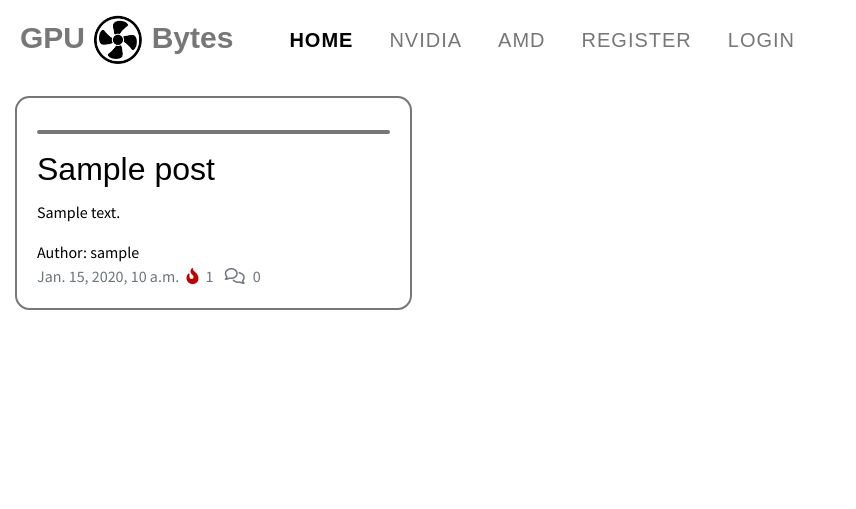
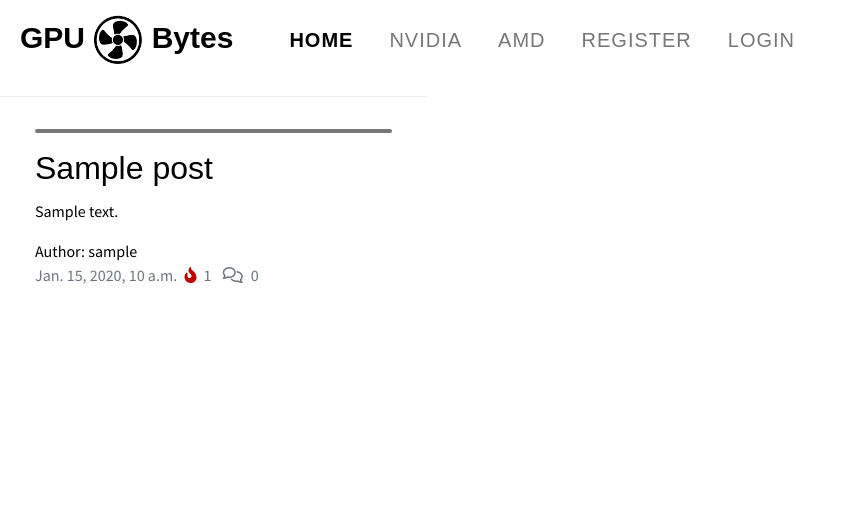
Before and after one commit to AlexanderJWard/gpu-bytes, a Django app: page / in a window 1280 px wide. Shown: the top 509 px of the page, without its empty margins (0-856 px from the left). Run offline with Django 3.2, Linux system fonts and the light colour scheme; tables that the repository leaves empty hold one stand-in row (values such as "Sample post"); some libraries are stand-ins or nearby versions.

Commit message:
Style card hover effects and borders

```diff
--- a/static/css/style.css
+++ b/static/css/style.css
@@ -67,7 +67,7 @@
 }
 
 .navbar-brand {
-    color: #777777;
+    color: #000;
     padding-left: 10px;
     font-family: 'Quicksand', sans-serif;
     font-size: 30px;
@@ -120,7 +120,7 @@
 }
 
 .card {
-    border: 2px solid #777777;
+    border: none;
     border-radius: .90rem;
 }
 
@@ -129,8 +129,25 @@
     font-family: 'Quicksand', sans-serif;
 }
 
+.card-parent:not(:last-child) {
+    border-right: 1px solid #77777725;
+}
+
+.card-parent {
+    border-top: 1px solid #77777725;
+}
+
+.card-parent:hover,
+.card-parent:hover .card-body {
+    background-color: rgba(133, 154, 174, 0.3);
+}
+
 .post-link:hover {
     text-decoration: none;
+}
+
+.post-link:hover * {
+    color: #bd0000;
 }
 
 .card-text {
--- a/templates/base.html
+++ b/templates/base.html
@@ -76,3 +76,5 @@
 </body>
 
 </html>
+
+<!-- Photo by Soumil Kumar: https://www.pexels.com/photo/photo-of-person-typing-on-computer-keyboard-735911/ -->
--- a/templates/index.html
+++ b/templates/index.html
@@ -9,7 +9,7 @@
         <div class="col-12 mt-3 left">
             <div class="row">
                 {% for post in post_list %}
-                <div class="col-md-4">
+                <div class="col-md-4 card-parent">
                     <div class="card mb-4">
                         <div class="card-body">
                             <div class="image-container">
```
